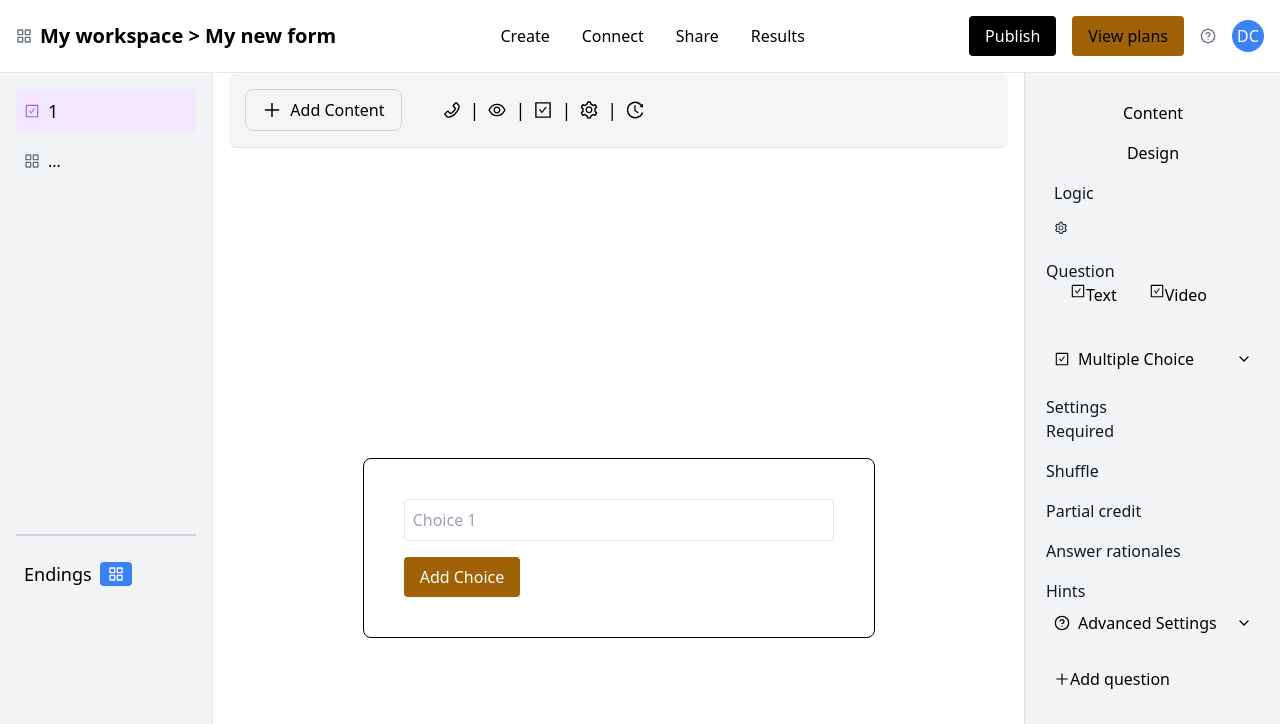
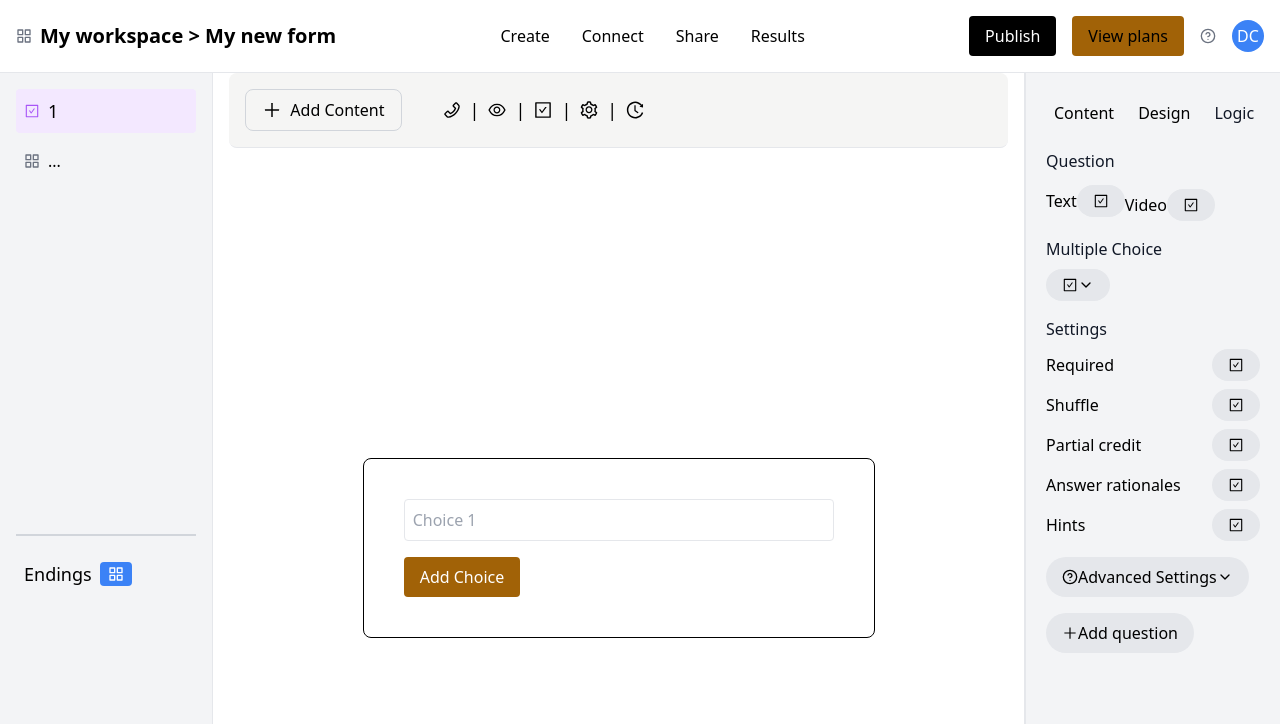
Before and after one commit to DrissaCoulibaly729/Projet-Stage3-Cloner-Typeform, a React (Create React App) app: page /workspace in a window 1280 px wide. Shown: the top 724 px of the page. Built offline with nearby package versions, Linux system fonts and the light colour scheme.

Commit message:
new commit

```diff
--- a/src/components/Workspace/SidebarD.js
+++ b/src/components/Workspace/SidebarD.js
@@ -1,4 +1,4 @@
-import { AiOutlineCheckSquare, AiOutlinePlus, AiOutlineSetting } from 'react-icons/ai';
+import { AiOutlineCheckSquare, AiOutlinePlus } from 'react-icons/ai';
 import { FiChevronDown, FiHelpCircle } from 'react-icons/fi';
 
 const SidebarD = () => {
@@ -6,7 +6,8 @@ const SidebarD = () => {
     <div className="flex flex-col w-64 border-l-2 bg-gray-100 p-5 box-border">
       <div className="flex flex-col space-y-4">
         {/* Onglets */}
-        <div className="flex flex-col">
+        <ul className="flex flex-row space-x-2">
+          <li>
             <button
               id="sidebar:question"
               role="tab"
@@ -16,6 +17,8 @@ const SidebarD = () => {
             >
               Content
             </button>
+          </li>
+          <li>
             <button
               id="sidebar:design"
               role="tab"
@@ -25,6 +28,8 @@ const SidebarD = () => {
             >
               Design
             </button>
+          </li>
+          <li>
             <button
               id="sidebar:logic"
               role="tab"
@@ -33,154 +38,140 @@ const SidebarD = () => {
               className="text-base p-2 focus:outline-none"
             >
               <div className="flex items-center">
-              <div className="text-gray-900">Logic</div>
+                <span className="text-gray-900">Logic</span>
               </div>
             </button>
-          <button
-            id="sidebar:settings"
-            role="tab"
-            aria-controls="sidebar:settings"
-            aria-selected="false"
-            className="text-base p-2 focus:outline-none"
-          >
-            <AiOutlineSetting size={14} className="text-gray-900" />
-          </button>
-        </div>
+          </li>
+        </ul>
 
         {/* Options sous chaque onglet */}
         <div className="flex flex-col space-y-4">
           <div className="flex flex-col">
-            <div className="text-gray-900">Question</div>
-            <div className="flex space-x-2">
-              <input
+            <span className="text-gray-900">Question</span>
+            <div className="flex space-y-2 mt-2">
+              <div className="flex items-center">
+                <span>Text</span>
+                <button
                   type="button"
-                role="radio"
+                  role="switch"
                   aria-checked="true"
-                className="flex items-center p-2 focus:outline-none"
-                tabIndex="-1"
-              />
+                  className="flex items-center ml-auto focus:outline-none bg-gray-200 rounded-full px-4 py-2"
+                >
+                  <span className="sr-only">Toggle</span>
                   <AiOutlineCheckSquare size={16} />
-                Text
-              <input
+                </button>
+              </div>
+              <div className="flex items-center">
+                <span>Video</span>
+                <button
                   type="button"
-                role="radio"
+                  role="switch"
                   aria-checked="false"
-                className="flex items-center p-2 focus:outline-none"
-                tabIndex="-1"
-              />
+                  className="flex items-center ml-auto focus:outline-none bg-gray-200 rounded-full px-4 py-2"
+                >
+                  <span className="sr-only">Toggle</span>
                   <AiOutlineCheckSquare size={16} />
-                Video
+                </button>
+              </div>
             </div>
           </div>
           <div className="flex flex-col">
+            <span className="text-gray-900">Multiple Choice</span>
+            <div className="flex space-y-2 mt-2">
               <button
                 type="button"
                 aria-haspopup="menu"
                 aria-expanded="false"
-              className="flex items-center justify-between p-2 focus:outline-none"
+                className="flex items-center justify-between focus:outline-none bg-gray-200 rounded-full px-4 py-2"
               >
-              <div className="flex items-center space-x-2">
                 <AiOutlineCheckSquare size={16} />
-                <span>Multiple Choice</span>
-              </div>
-              <FiChevronDown size={16} />
-            </button>
-          </div>
-          <div className="flex flex-col">
-            <div className="text-gray-900">Settings</div>
-            <div className="flex flex-col space-y-4">
-              <div className="flex items-center justify-between">
-                <label htmlFor="radix-84" className="flex items-center space-x-2">
-                  <div className="text-gray-900">Required</div>
-                </label>
-                <button
-                  type="button"
-                  role="switch"
-                  aria-checked="false"
-                  id="radix-84"
-                  className="flex items-center focus:outline-none"
-                >
-                  <span className="text-gray-900"></span>
-                </button>
-              </div>
-              <div className="flex items-center justify-between">
-                <label htmlFor="radix-85" className="flex items-center space-x-2">
-                  <div className="text-gray-900">Shuffle</div>
-                </label>
-                <button
-                  type="button"
-                  role="switch"
-                  aria-checked="false"
-                  id="radix-85"
-                  className="flex items-center focus:outline-none"
-                >
-                  <span className="text-gray-900"></span>
-                </button>
-              </div>
-              <div className="flex items-center justify-between">
-                <label htmlFor="radix-86" className="flex items-center space-x-2">
-                  <div className="text-gray-900">Partial credit</div>
-                </label>
-                <button
-                  type="button"
-                  role="switch"
-                  aria-checked="false"
-                  id="radix-86"
-                  className="flex items-center focus:outline-none"
-                >
-                  <span className="text-gray-900"></span>
-                </button>
-              </div>
-              <div className="flex items-center justify-between">
-                <label htmlFor="radix-87" className="flex items-center space-x-2">
-                  <div className="text-gray-900">Answer rationales</div>
-                </label>
-                <button
-                  type="button"
-                  role="switch"
-                  aria-checked="false"
-                  id="radix-87"
-                  className="flex items-center focus:outline-none"
-                >
-                  <span className="text-gray-900"></span>
-                </button>
-              </div>
-              <div className="flex items-center justify-between">
-                <label htmlFor="radix-88" className="flex items-center space-x-2">
-                  <div className="text-gray-900">Hints</div>
-                </label>
-                <button
-                  type="button"
-                  role="switch"
-                  aria-checked="false"
-                  id="radix-88"
-                  className="flex items-center focus:outline-none"
-                >
-                  <span className="text-gray-900"></span>
-                </button>
-              </div>
-            </div>
-            <div className="flex flex-col">
-              <button
-                type="button"
-                className="flex items-center justify-between p-2 focus:outline-none"
-              >
-                <div className="flex items-center space-x-2">
-                  <FiHelpCircle size={16} />
-                  <span>Advanced Settings</span>
-                </div>
                 <FiChevronDown size={16} />
               </button>
             </div>
           </div>
           <div className="flex flex-col">
+            <span className="text-gray-900">Settings</span>
+            <div className=" space-y-2 mt-2">
+              <div className="flex items-center">
+                <span>Required</span>
+                <button
+                  type="button"
+                  role="switch"
+                  aria-checked="false"
+                  className="flex items-center ml-auto focus:outline-none bg-gray-200 rounded-full px-4 py-2"
+                >
+                  <span className="sr-only">Toggle</span>
+                  <AiOutlineCheckSquare size={16} />
+                </button>
+              </div>
+              <div className="flex items-center">
+                <span>Shuffle</span>
+                <button
+                  type="button"
+                  role="switch"
+                  aria-checked="false"
+                  className="flex items-center ml-auto focus:outline-none bg-gray-200 rounded-full px-4 py-2"
+                >
+                  <span className="sr-only">Toggle</span>
+                  <AiOutlineCheckSquare size={16} />
+                </button>
+              </div>
+              <div className="flex items-center">
+                <span>Partial credit</span>
+                <button
+                  type="button"
+                  role="switch"
+                  aria-checked="false"
+                  className="flex items-center ml-auto focus:outline-none bg-gray-200 rounded-full px-4 py-2"
+                >
+                  <span className="sr-only">Toggle</span>
+                  <AiOutlineCheckSquare size={16} />
+                </button>
+              </div>
+              <div className="flex items-center">
+                <span>Answer rationales</span>
+                <button
+                  type="button"
+                  role="switch"
+                  aria-checked="false"
+                  className="flex items-center ml-auto focus:outline-none bg-gray-200 rounded-full px-4 py-2"
+                >
+                  <span className="sr-only">Toggle</span>
+                  <AiOutlineCheckSquare size={16} />
+                </button>
+              </div>
+              <div className="flex items-center">
+                <span>Hints</span>
+                <button
+                  type="button"
+                  role="switch"
+                  aria-checked="false"
+                  className="flex items-center ml-auto focus:outline-none bg-gray-200 rounded-full px-4 py-2"
+                >
+                  <span className="sr-only">Toggle</span>
+                  <AiOutlineCheckSquare size={16} />
+                </button>
+              </div>
+            </div>
+          </div>
+          <div className="flex items-center">
+            <button
+              type="button"
+              className="flex items-center justify-between focus:outline-none bg-gray-200 rounded-full px-4 py-2"
+            >
+              <FiHelpCircle size={16} />
+              <span>Advanced Settings</span>
+              <FiChevronDown size={16} />
+            </button>
+          </div>
+          <div className="flex items-center">
             <button
               type="button"
               aria-label="Add question"
-              className="flex items-center p-2 focus:outline-none"
+              className="flex items-center focus:outline-none bg-gray-200 rounded-full px-4 py-2"
             >
               <AiOutlinePlus size={16} />
-              Add question
+              <span>Add question</span>
             </button>
           </div>
         </div>
```
Lines whose indentation alone changed are shown as unchanged.
